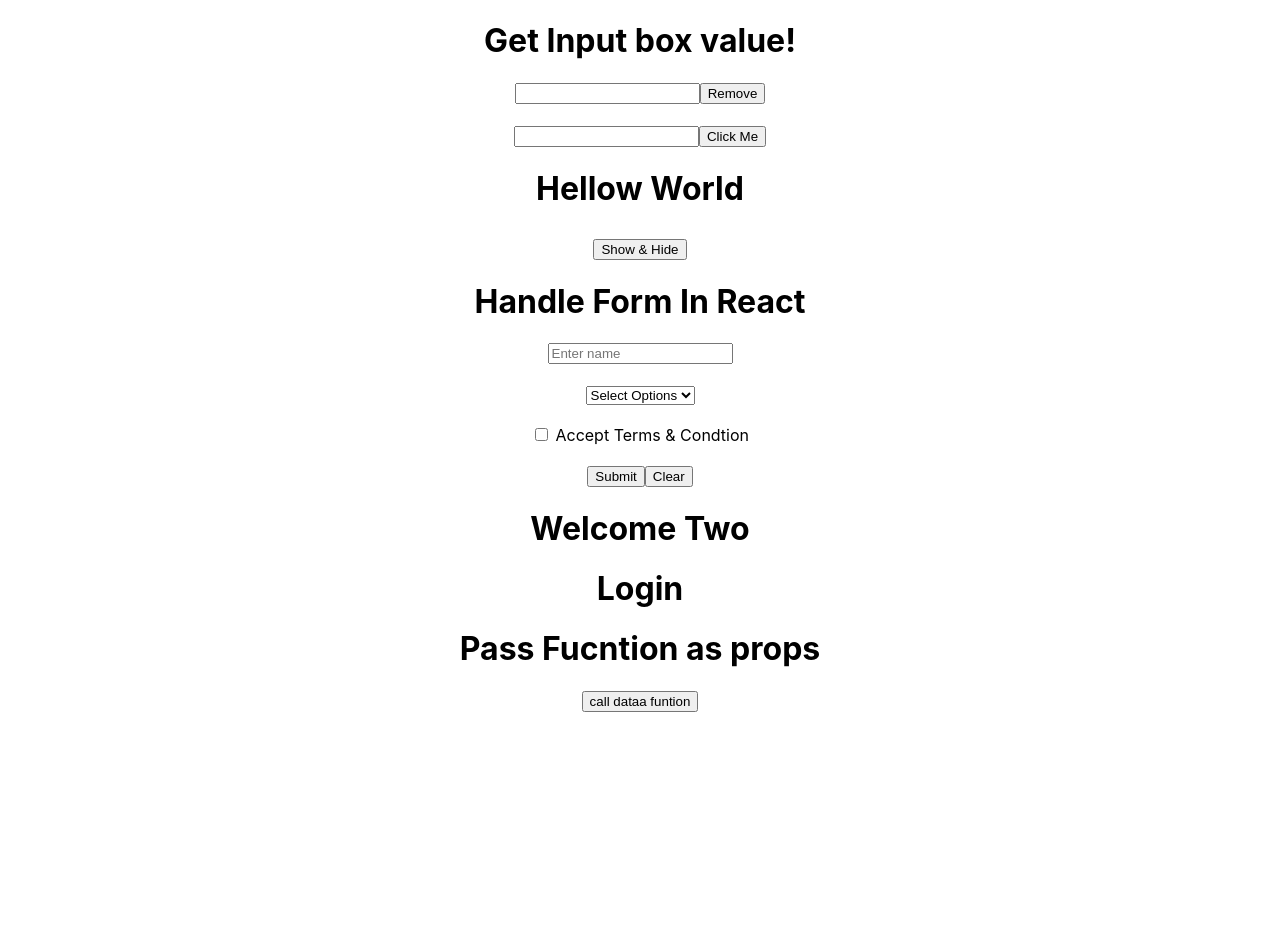
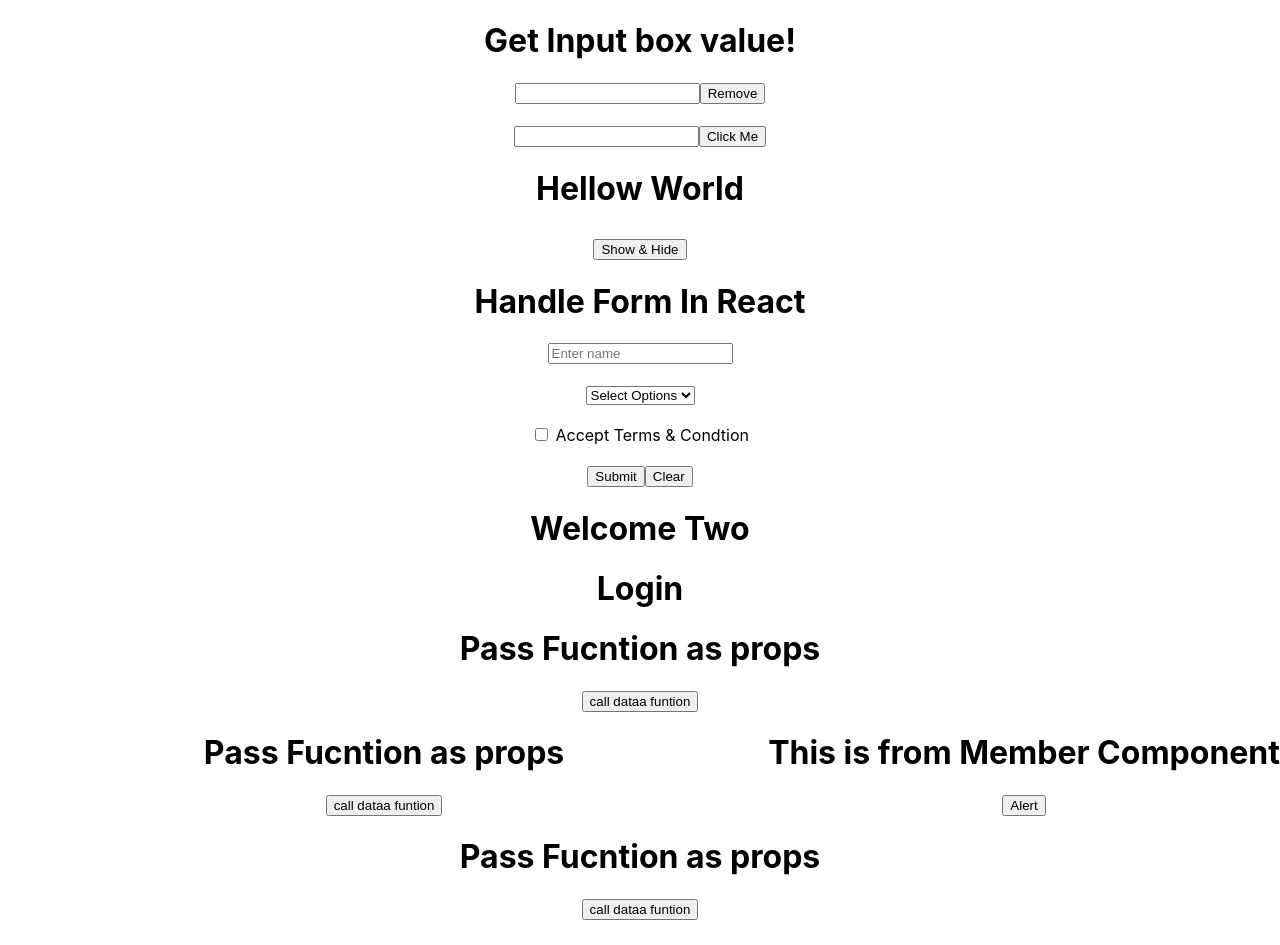
Before and after one commit to surendra960/getvalue, a React (Create React App) app: page / in a window 1280 px wide. Shown: the top 945 px of the page. Before the commit the page ends 800 px from the top, so only its background shows below. Built offline with nearby package versions, Linux system fonts and the light colour scheme.

Commit message:
Fnction pass as a props and define at parent component, and benifit of it

```diff
--- a/src/App.js
+++ b/src/App.js
@@ -6,6 +6,7 @@ import Formhandle from './Formhandle';
 import Profile from './Profile';
 import Login from './Login';
 import User from './User';
+import Members from './Members';
 function App() {
   const [value, setValue] = useState('');
 
@@ -29,8 +30,13 @@ function App() {
       <Formhandle />
       <Profile/>
       <Login/>
-
       <User data= {getDataa}/>
+      <div style = {{float:'right'}}>
+        <Members data ={getDataa}/>
+        </div>
+        <User data= {getDataa}/>
+        <User data= {getDataa}/>
+        <User data= {getDataa}/>
     </div>
   );
 }
--- /dev/null
+++ b/src/Members.js
@@ -0,0 +1,11 @@
+import React from 'react'
+
+export default function Members(props){
+
+  return(
+    <>
+    <h1>This is from Member Component</h1>
+      <button onClick={props.data}>Alert</button>
+    </>
+  )
+}
```
